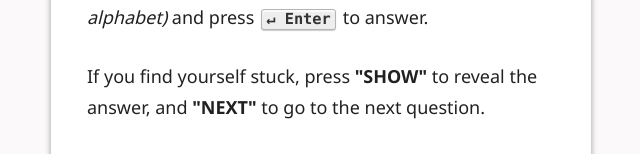
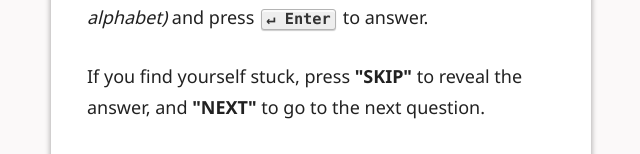
Before and after one commit to Tchelet-Levi/kana_renshu, a Svelte app: page / in a window 1280 px wide. Shown: the part 277-431 px from the top of the page, without its empty margins (319-959 px from the left). Built offline with nearby package versions, Linux system fonts and the light colour scheme.

Commit message:
renamed show to skip

```diff
--- a/src/main_page/Main.svelte
+++ b/src/main_page/Main.svelte
@@ -321,7 +321,7 @@
           <!-- Reveal answer button -->
           <div class="quiz-box-btn">
             <ButtonText onClick={onRevealClick} disabled={!question}
-              >{isRevealed ? "Next" : "Show"}</ButtonText
+              >{isRevealed ? "Next" : "Skip"}</ButtonText
             >
           </div>
         </div>
--- a/src/main_page/QuizBox.svelte
+++ b/src/main_page/QuizBox.svelte
@@ -79,7 +79,7 @@
         <kbd>{osSpecificEnter()}</kbd> to answer.
       </p>
       <p>
-        If you find yourself stuck, press <strong>"SHOW"</strong> to reveal the answer, and
+        If you find yourself stuck, press <strong>"SKIP"</strong> to reveal the answer, and
         <strong>"NEXT"</strong> to go to the next question.
       </p>
       <p class="gl">Good luck!</p>
```
